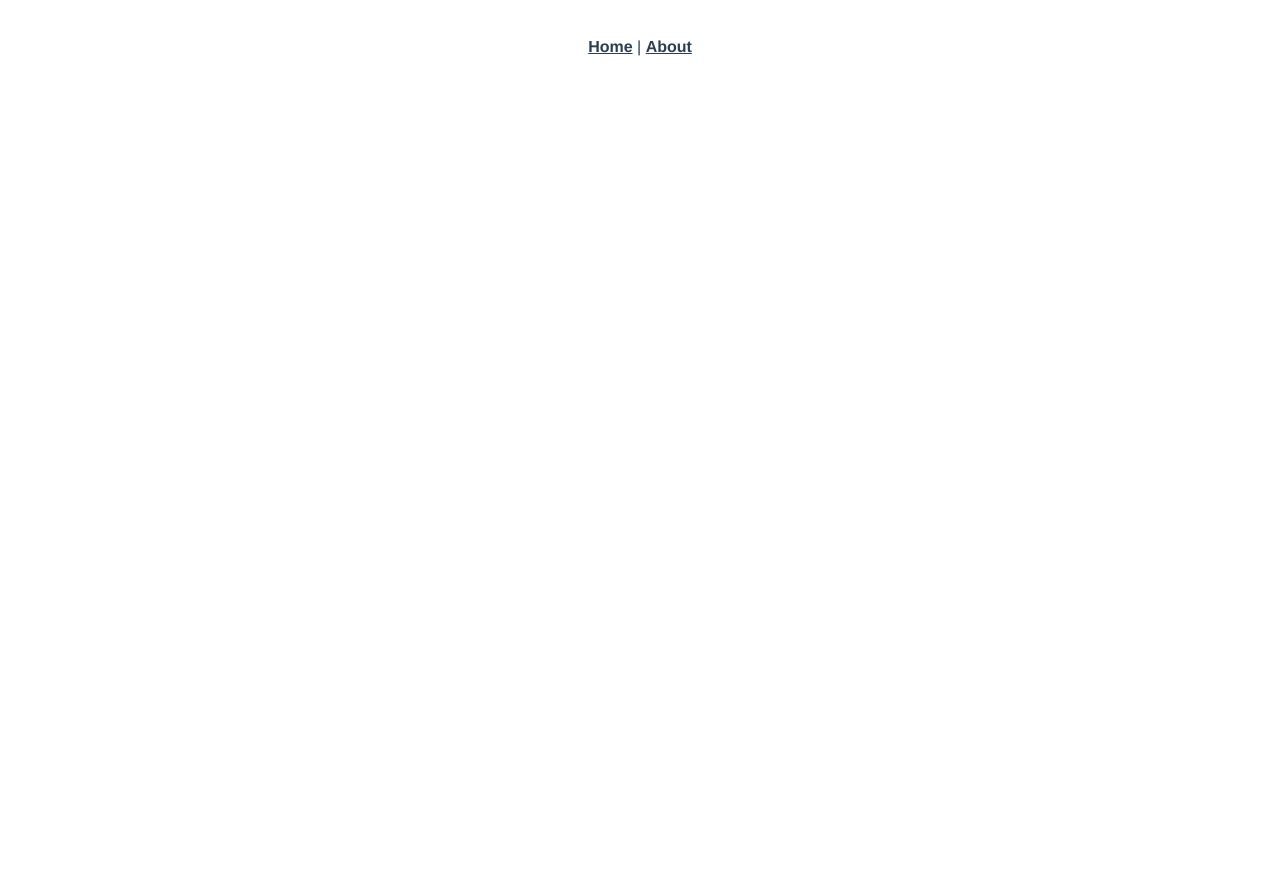
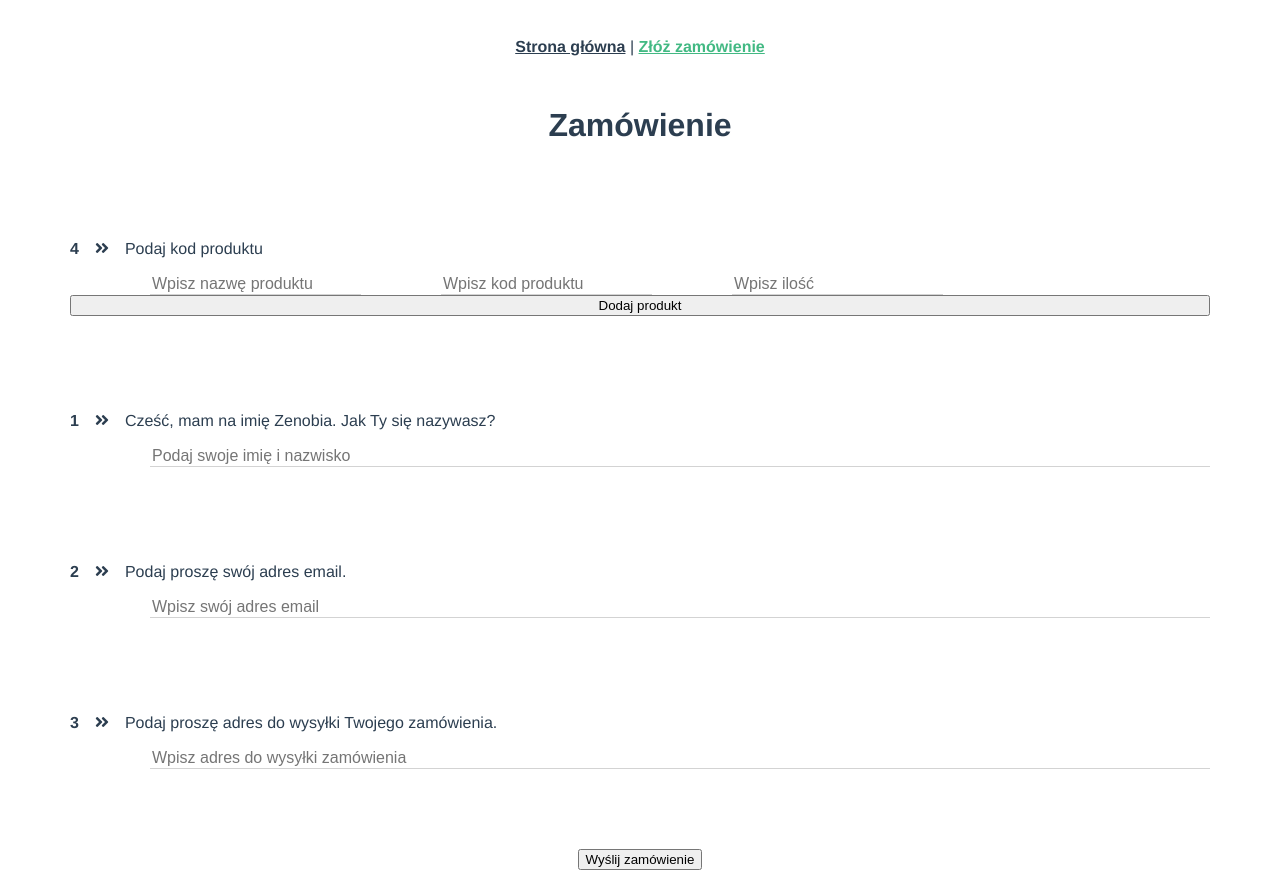
Before and after one commit to Dakotha/faberlic-front-end, a Vue app: page /zamowienie in a window 1280 px wide. Before the commit the page ends 800 px from the top, so only its background shows below. Built offline with nearby package versions, Linux system fonts and the light colour scheme.

Commit message:
saved to home

```diff
--- a/package.json
+++ b/package.json
@@ -7,6 +7,10 @@
     "build": "vue-cli-service build"
   },
   "dependencies": {
+    "@fortawesome/fontawesome-svg-core": "^1.2.17",
+    "@fortawesome/free-solid-svg-icons": "^5.8.1",
+    "@fortawesome/vue-fontawesome": "^0.1.6",
+    "axios": "^0.18.0",
     "core-js": "^2.6.5",
     "vue": "^2.6.6",
     "vue-router": "^3.0.1"
--- a/public/index.html
+++ b/public/index.html
@@ -6,6 +6,7 @@
     <meta name="viewport" content="width=device-width,initial-scale=1.0">
     <link rel="icon" href="<%= BASE_URL %>favicon.ico">
     <title>faberlic-front-end</title>
+    <link rel="stylesheet" href="https://use.fontawesome.com/releases/v5.8.1/css/all.css">
   </head>
   <body>
     <noscript>
--- a/src/App.vue
+++ b/src/App.vue
@@ -1,8 +1,8 @@
 <template>
   <div id="app">
     <div id="nav">
-      <router-link to="/">Home</router-link> |
-      <router-link to="/about">About</router-link>
+      <router-link to="/">Strona główna</router-link> |
+      <router-link to="/zamowienie">Złóż zamówienie</router-link>
     </div>
     <router-view/>
   </div>
--- a/src/components/HelloWorld.vue
+++ b/src/components/HelloWorld.vue
@@ -1,31 +1,7 @@
 <template>
   <div class="hello">
     <h1>{{ msg }}</h1>
-    <p>
-      For a guide and recipes on how to configure / customize this project,<br>
-      check out the
-      <a href="https://cli.vuejs.org" target="_blank" rel="noopener">vue-cli documentation</a>.
-    </p>
-    <h3>Installed CLI Plugins</h3>
-    <ul>
-      <li><a href="https://github.com/vuejs/vue-cli/tree/dev/packages/%40vue/cli-plugin-babel" target="_blank" rel="noopener">babel</a></li>
-    </ul>
-    <h3>Essential Links</h3>
-    <ul>
-      <li><a href="https://vuejs.org" target="_blank" rel="noopener">Core Docs</a></li>
-      <li><a href="https://forum.vuejs.org" target="_blank" rel="noopener">Forum</a></li>
-      <li><a href="https://chat.vuejs.org" target="_blank" rel="noopener">Community Chat</a></li>
-      <li><a href="https://twitter.com/vuejs" target="_blank" rel="noopener">Twitter</a></li>
-      <li><a href="https://news.vuejs.org" target="_blank" rel="noopener">News</a></li>
-    </ul>
-    <h3>Ecosystem</h3>
-    <ul>
-      <li><a href="https://router.vuejs.org" target="_blank" rel="noopener">vue-router</a></li>
-      <li><a href="https://vuex.vuejs.org" target="_blank" rel="noopener">vuex</a></li>
-      <li><a href="https://github.com/vuejs/vue-devtools#vue-devtools" target="_blank" rel="noopener">vue-devtools</a></li>
-      <li><a href="https://vue-loader.vuejs.org" target="_blank" rel="noopener">vue-loader</a></li>
-      <li><a href="https://github.com/vuejs/awesome-vue" target="_blank" rel="noopener">awesome-vue</a></li>
-    </ul>
+
   </div>
 </template>
 
--- a/src/router.js
+++ b/src/router.js
@@ -1,6 +1,7 @@
 import Vue from 'vue'
 import Router from 'vue-router'
 import Home from './views/Home.vue'
+import Order from './views/Order.vue'
 
 Vue.use(Router)
 
@@ -14,12 +15,9 @@ export default new Router({
       component: Home
     },
     {
-      path: '/about',
-      name: 'about',
-      // route level code-splitting
-      // this generates a separate chunk (about.[hash].js) for this route
-      // which is lazy-loaded when the route is visited.
-      component: () => import(/* webpackChunkName: "about" */ './views/About.vue')
+      path: '/zamowienie',
+      name: 'order',
+      component: Order
     }
   ]
 })
--- a/src/views/About.vue
+++ /dev/null
@@ -1,5 +0,0 @@
-<template>
-  <div class="about">
-    <h1>This is an about page</h1>
-  </div>
-</template>
--- a/src/views/Home.vue
+++ b/src/views/Home.vue
@@ -1,6 +1,6 @@
 <template>
   <div class="home">
-    <img alt="Vue logo" src="../assets/logo.png">
+
     <HelloWorld msg="Welcome to Your Vue.js App"/>
   </div>
 </template>
--- /dev/null
+++ b/src/views/Order.vue
@@ -0,0 +1,121 @@
+<template>
+  <div class="order container">
+    <h1>Zamówienie</h1>
+
+    <form @submit="postOrder">
+
+      <div class="form-column">
+        <label for="products"><span>4</span><i class="fas fa-angle-double-right"></i>Podaj kod produktu</label>
+
+        <div class="form-row" v-for="(product, index) in orders.products" :key="index">
+          <input type="text" v-model="product.productName" placeholder="Wpisz nazwę produktu">
+          <input type="text" v-model="product.productId" placeholder="Wpisz kod produktu">
+          <input type="text" v-model="product.productQuantity" placeholder="Wpisz ilość">
+        </div>
+
+        <button @click.prevent:="addProductRow">Dodaj produkt</button>
+      </div>
+
+
+      <div class="form-column">
+        <label for="name"><span>1</span><i class="fas fa-angle-double-right"></i>Cześć, mam na imię Zenobia. Jak Ty się nazywasz?</label>
+        <input type="text" id="name" v-model="orders.name" placeholder="Podaj swoje imię i nazwisko">
+      </div>
+
+      <div class="form-column">
+        <label for="email"><span>2</span><i class="fas fa-angle-double-right"></i>Podaj proszę swój adres email.</label>
+        <input type="text" id="email" v-model="orders.email" placeholder="Wpisz swój adres email">
+      </div>
+
+      <div class="form-column">
+        <label for="address"><span>3</span><i class="fas fa-angle-double-right"></i>Podaj proszę adres do wysyłki Twojego zamówienia.</label>
+        <input type="text" id="address" v-model="orders.address" placeholder="Wpisz adres do wysyłki zamówienia">
+      </div>
+
+      <button type="submit">Wyślij zamówienie</button>
+    </form>
+
+
+  </div>
+</template>
+
+<script>
+import axios from 'axios'
+
+export default {
+  name: 'order',
+  data: function () {
+      return {
+        orders: {
+          name: '',
+          email: '',
+          address: '',
+          products: [{}]
+        }
+      }
+  },
+  methods: {
+    addProductRow(event) {
+      event.preventDefault()
+
+      this.orders.products.push({})
+    },
+    postOrder(event) {
+      event.preventDefault()
+
+      console.log(JSON.stringify(this.orders))
+      axios.post('https://dakotha-faberlic-app.firebaseio.com/', this.orders)
+    }
+  }
+}
+</script>
+
+<style lang="scss">
+.container {
+  margin: 0 auto;
+  width: 1140px;
+  // border: 1px solid red;
+}
+
+.form-row {
+  display: flex;
+  flex-direction: row;
+  justify-content: flex-start;
+}
+
+.form-row > input {
+  margin-left: 5rem;
+  font-size: 1rem;
+  border: none;
+  border-bottom: 1px solid lightgrey;
+  outline: none;
+}
+
+.form-column {
+  display: flex;
+  flex-direction: column;
+  margin: 5rem 0;
+  font-size: 1rem;
+  text-align: left;
+}
+
+.form-column > label {
+  margin: 1rem 0;
+}
+
+.form-column > label > span {
+  font-weight: 700;
+}
+
+.form-column > label > i {
+  margin: 0 1rem;
+}
+
+.form-column > input {
+  margin-left: 5rem;
+  font-size: 1rem;
+  border: none;
+  border-bottom: 1px solid lightgrey;
+  outline: none;
+}
+</style>
```
Also changed, not shown: 2 other files (tests, documents, lock files or other folders).
